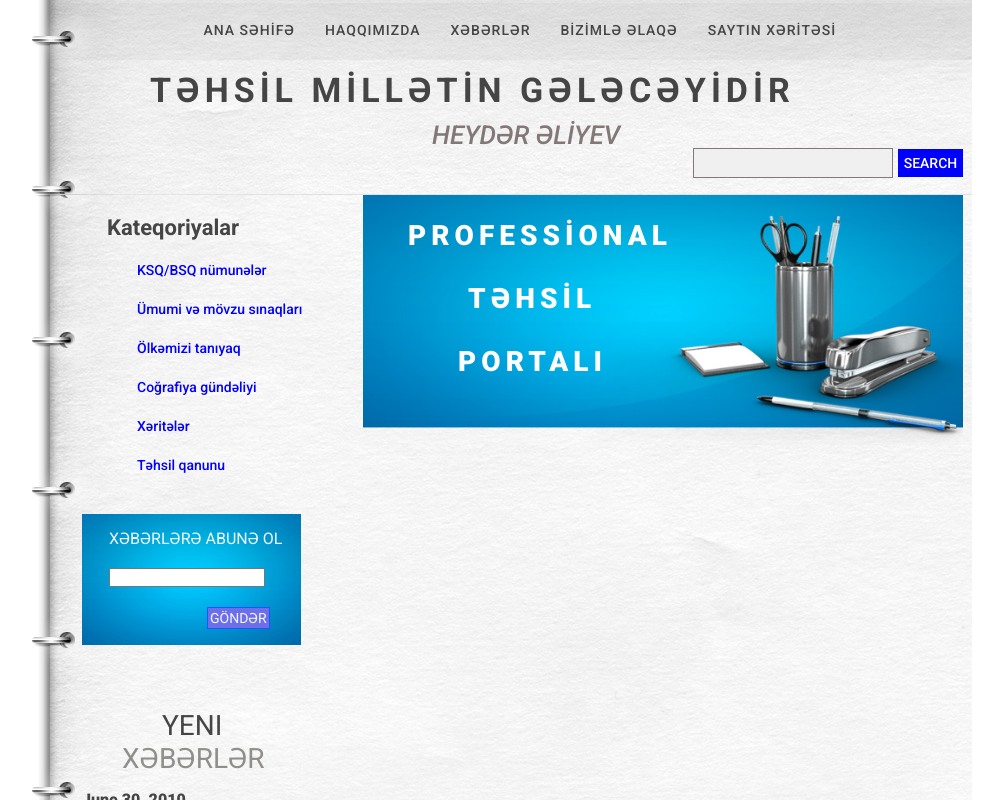
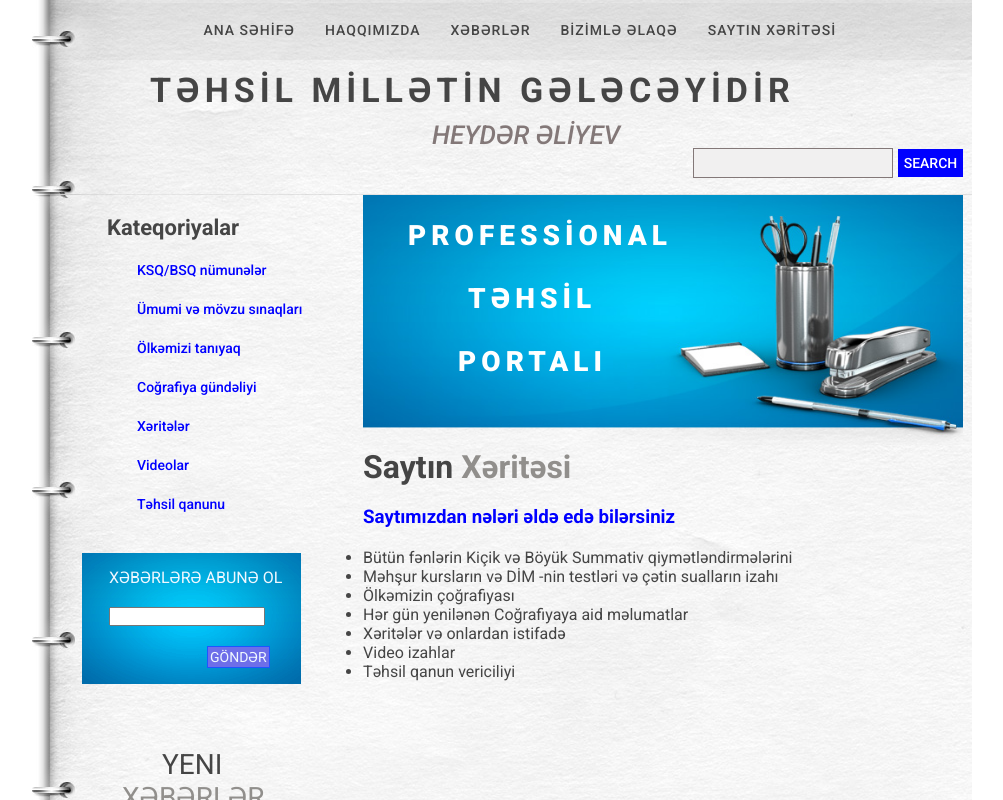
Before and after one commit to karimliaghabala/cografiya.info, a React (Vite) app: page /sitemap in a window 1280 px wide. Shown: the top 800 px of the page, without its empty margins (138-1141 px from the left). Built offline with nearby package versions, Linux system fonts and the light colour scheme.

Commit message:
add sitemap component

```diff
--- a/src/assets/components/footer/footer.css
+++ b/src/assets/components/footer/footer.css
@@ -8,7 +8,14 @@
 .footer ul li{
     display: inline-block;
     position: relative;
-    left: 152px
+    left: 152px;
+}
+.ul li>a{
+    color: blue;
+}
+.ul li>a:hover{
+    color: rgb(255, 30, 0);
+    border-bottom: 1px dotted black;
 }
 .footer .ul{
     position: relative;
--- a/src/assets/components/footer/footer.jsx
+++ b/src/assets/components/footer/footer.jsx
@@ -11,7 +11,7 @@ const Footer = () => {
                     <li><Link to='/about'>HAQQIMIZDA</Link></li>
                     <li><Link to='/'>MƏQALƏLƏRİMİZ</Link></li>
                     <li><Link to='/contact'>BİZİMLƏ ƏLAQƏ</Link> </li>
-                    <li><Link to='/'>SAYTIN XƏRİTƏSİ</Link></li>
+                    <li><Link to='/sitemap'>SAYTIN XƏRİTƏSİ</Link></li>
                 </ul>
                 <ul className='ul'>
                     <li> <Link to='/'>KSQ/BSQ nümunələr </Link></li>
--- a/src/assets/components/header/header.css
+++ b/src/assets/components/header/header.css
@@ -30,7 +30,6 @@ a:hover{
     color: rgb(119, 119, 216);
     transition: 0.1s;
 }
-
 .header-bottom{
     display: flex;
     height: 135px;
--- a/src/assets/components/header/header.jsx
+++ b/src/assets/components/header/header.jsx
@@ -4,7 +4,7 @@ import { Link } from 'react-router-dom'
 import { motion } from 'framer-motion';
 
 const Header = () => {
-  const transition = { type: 'spring', duration: 2 }
+  const transition = { type: 'spring', duration: 1 }
   return (
     <header>
       <div className="container-header">
@@ -18,7 +18,7 @@ const Header = () => {
             <li><Link to='/about'>HAQQIMIZDA</Link></li>
             <li><Link to='/'>XƏBƏRLƏR</Link></li>
             <li><Link to='/contact'>BİZİMLƏ ƏLAQƏ</Link> </li>
-            <li><Link to='/'>SAYTIN XƏRİTƏSİ</Link></li>
+            <li><Link to='/sitemap'>SAYTIN XƏRİTƏSİ</Link></li>
           </ul>
         </motion.div>
         <div className="header-bottom">
--- a/src/assets/components/main-sections/main.jsx
+++ b/src/assets/components/main-sections/main.jsx
@@ -8,6 +8,7 @@ import Contact from '../contact/contact';
 import { motion } from 'framer-motion';
 import Home from '../home/home'
 import About from '../aboutme/about'
+import Sitemap from '../sitemap/sitemap'
 
 const Main = () => {
     const transition = { type: 'spring', duration: 1 }
@@ -27,6 +28,7 @@ const Main = () => {
                             <li> <Link to='/'>Ölkəmizi tanıyaq </Link></li>
                             <li> <Link to='/'>Coğrafiya gündəliyi  </Link></li>
                             <li> <Link to='/'>Xəritələr</Link></li>
+                            <li> <Link to='/'>Videolar</Link></li>
                             <li> <Link to='/'>Təhsil qanunu </Link></li>
                         </ul>
                     </motion.div>
@@ -64,6 +66,7 @@ const Main = () => {
                             <Route path='/contact' element={<Contact />} />
                             <Route path='/' element={<Home />} />
                             <Route path='/about' element={<About />} />
+                            <Route path='/sitemap' element={<Sitemap />} />
                         </Routes>
                     </div>
                 </div>
--- /dev/null
+++ b/src/assets/components/sitemap/sitemap.css
@@ -0,0 +1,9 @@
+.sitemap>h1>span{
+    color: rgb(145, 143, 140);
+}
+.info>  h3{
+    margin:20px 0
+}
+.info  h3{
+    color: blue;
+}
--- /dev/null
+++ b/src/assets/components/sitemap/sitemap.jsx
@@ -0,0 +1,24 @@
+import React from 'react'
+import './sitemap.css'
+
+const Sitemap = () => {
+  return (
+    <div className='sitemap'>
+        <h1>Saytın <span>Xəritəsi</span></h1>
+        <div className="info">
+            <h3>Saytımızdan nələri əldə edə bilərsiniz</h3>
+            <ul>
+                <li>Bütün fənlərin Kiçik və Böyük Summativ qiymətləndirmələrini</li>
+                <li>Məhşur kursların və DİM -nin testləri və çətin sualların izahı</li>
+                <li>Ölkəmizin çoğrafiyası</li>
+                <li>Hər gün yenilənən Coğrafiyaya aid məlumatlar</li>
+                <li>Xəritələr və onlardan istifadə</li>
+                <li>Video izahlar</li>
+                <li>Təhsil qanun vericiliyi</li>
+            </ul>
+        </div>
+    </div>
+  )
+}
+
+export default Sitemap
```
